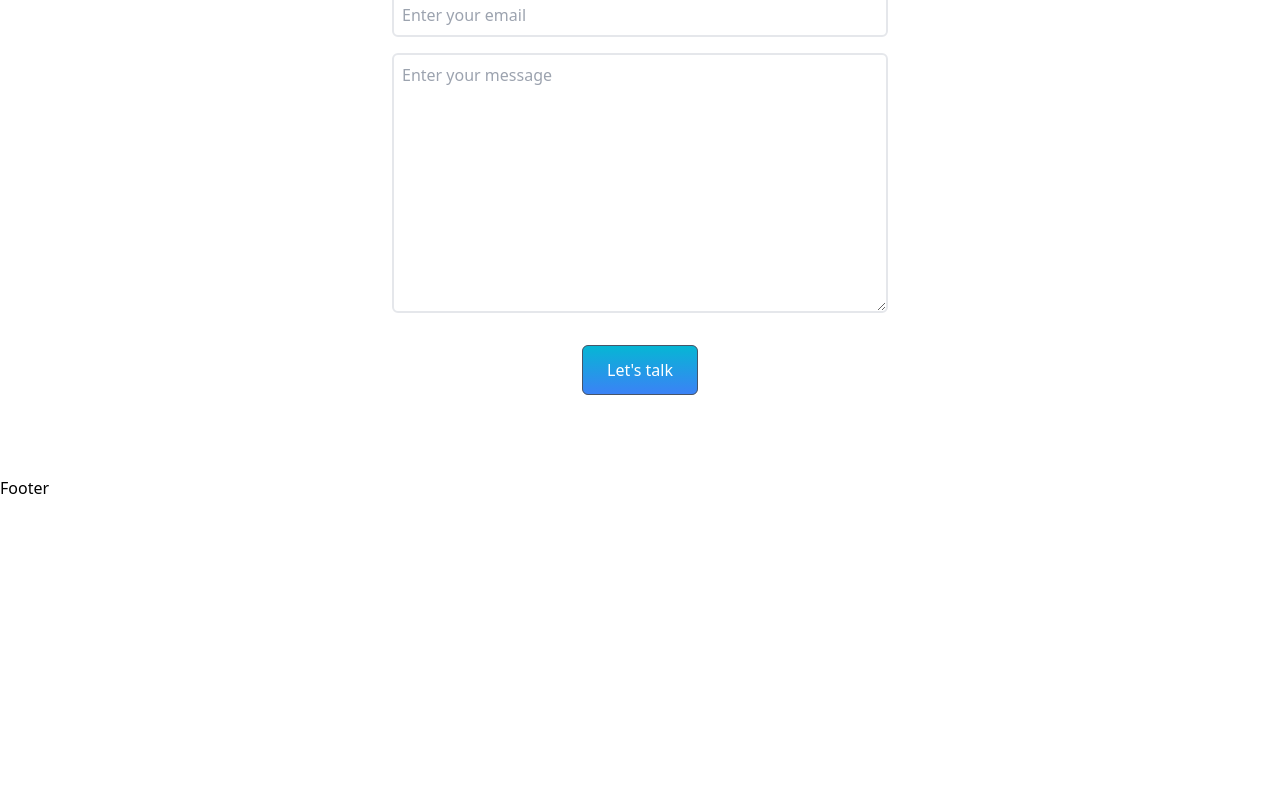
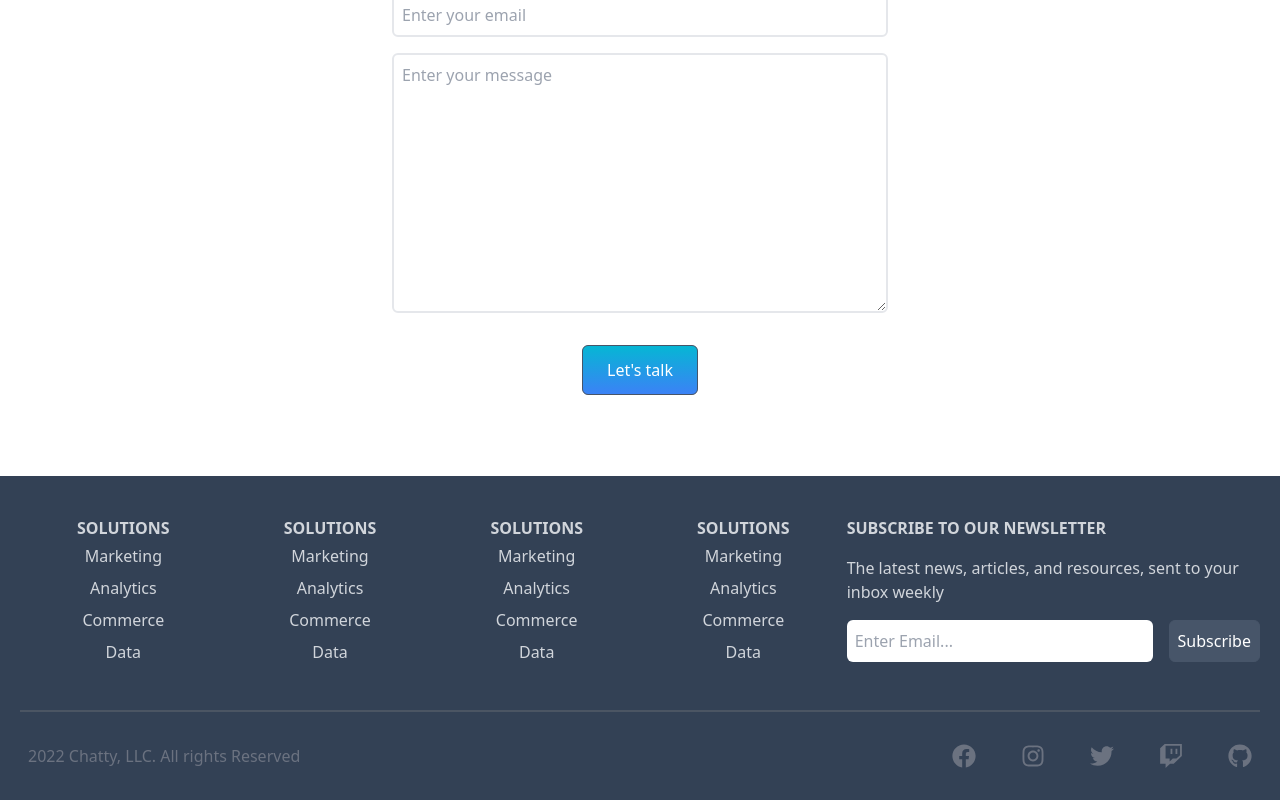
Before and after one commit to jcdororo/react-tailwind-app, a React (Create React App) app: page / in a window 1280 px wide. Shown: the part 4162-4962 px from the top of the page. Before the commit the page ends 4662 px from the top, so only its background shows below. Built offline with nearby package versions, Linux system fonts and the light colour scheme.

Commit message:
Footer 컴포넌트 생성

```diff
--- a/src/components/Footer.js
+++ b/src/components/Footer.js
@@ -1,8 +1,74 @@
 import React from 'react'
+import {FaFacebook, FaInstagram, FaTwitter, FaTwitch, FaGithub} from 'react-icons/fa'
 
 const Footer = () => {
   return (
-    <div>Footer</div>
+    <section className='w-full px-2 text-gray-300 bg-slate-700'>
+      <div className='max-w-[1240px] mx-auto grid grid-cols-2 md:grid-cols-6 border-b-2 border-gray-600 py-8'>
+        <div className='text-center'>
+          <h6 className='pt-2 font-bold uppercase'>Solutions</h6>
+          <ul>
+            <li className='py-1'>Marketing</li>
+            <li className='py-1'>Analytics</li>
+            <li className='py-1'>Commerce</li>
+            <li className='py-1'>Data</li>
+          </ul>
+        </div>
+
+        <div className='text-center'>
+          <h6 className='pt-2 font-bold uppercase'>Solutions</h6>
+          <ul>
+            <li className='py-1'>Marketing</li>
+            <li className='py-1'>Analytics</li>
+            <li className='py-1'>Commerce</li>
+            <li className='py-1'>Data</li>
+          </ul>
+        </div>
+
+        <div className='text-center'>
+          <h6 className='pt-2 font-bold uppercase'>Solutions</h6>
+          <ul>
+            <li className='py-1'>Marketing</li>
+            <li className='py-1'>Analytics</li>
+            <li className='py-1'>Commerce</li>
+            <li className='py-1'>Data</li>
+          </ul>
+        </div>
+
+        <div className='text-center'>
+          <h6 className='pt-2 font-bold uppercase'>Solutions</h6>
+          <ul>
+            <li className='py-1'>Marketing</li>
+            <li className='py-1'>Analytics</li>
+            <li className='py-1'>Commerce</li>
+            <li className='py-1'>Data</li>
+          </ul>
+        </div>
+        <div className='col-span-2 pt-8 md:pt-2'>
+          <p className='font-bold uppercase'>Subscribe to our newsletter</p>
+          <p className='py-4'>The latest news, articles, and resources, sent to your inbox weekly</p>
+          <form className='flex flex-col sm:flex-row'>
+            <input className='w-full p-2 mb-4 mr-4 rounded-md' type='email' placeholder='Enter Email...' />
+            <button className='p-2 mb-4'>Subscribe</button>
+          </form>
+        </div>
+
+
+      </div>
+
+      <div className='flex flex-col max-w-[1240px] px-2 py-4 mx-auto justify-between sm:flex-row text-center text-gray-500'>
+        <p className='py-4'>2022 Chatty, LLC. All rights Reserved</p>
+        <div className='flex justify-between sm:w-[300px] pt-4 text-2xl'>
+          <FaFacebook />
+          <FaInstagram />
+          <FaTwitter />
+          <FaTwitch />
+          <FaGithub />
+        </div>
+
+      </div>
+
+    </section>
   )
 }
 
```
